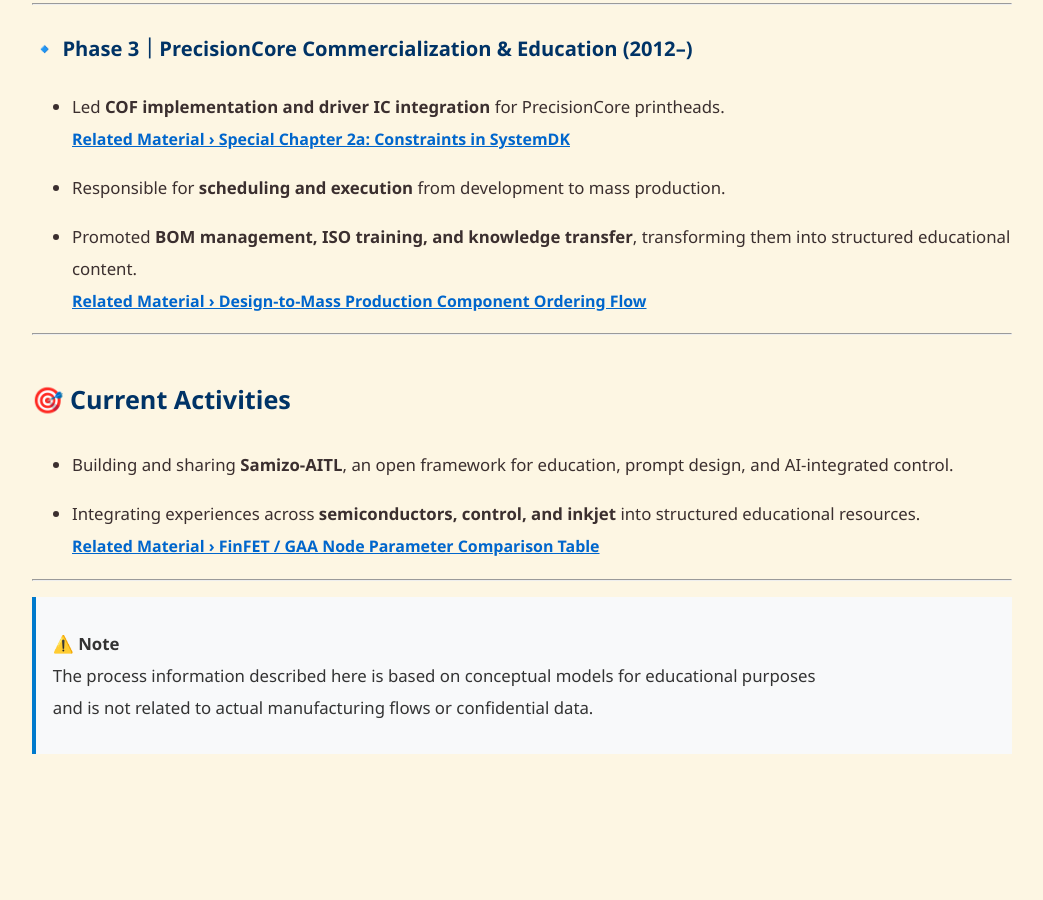
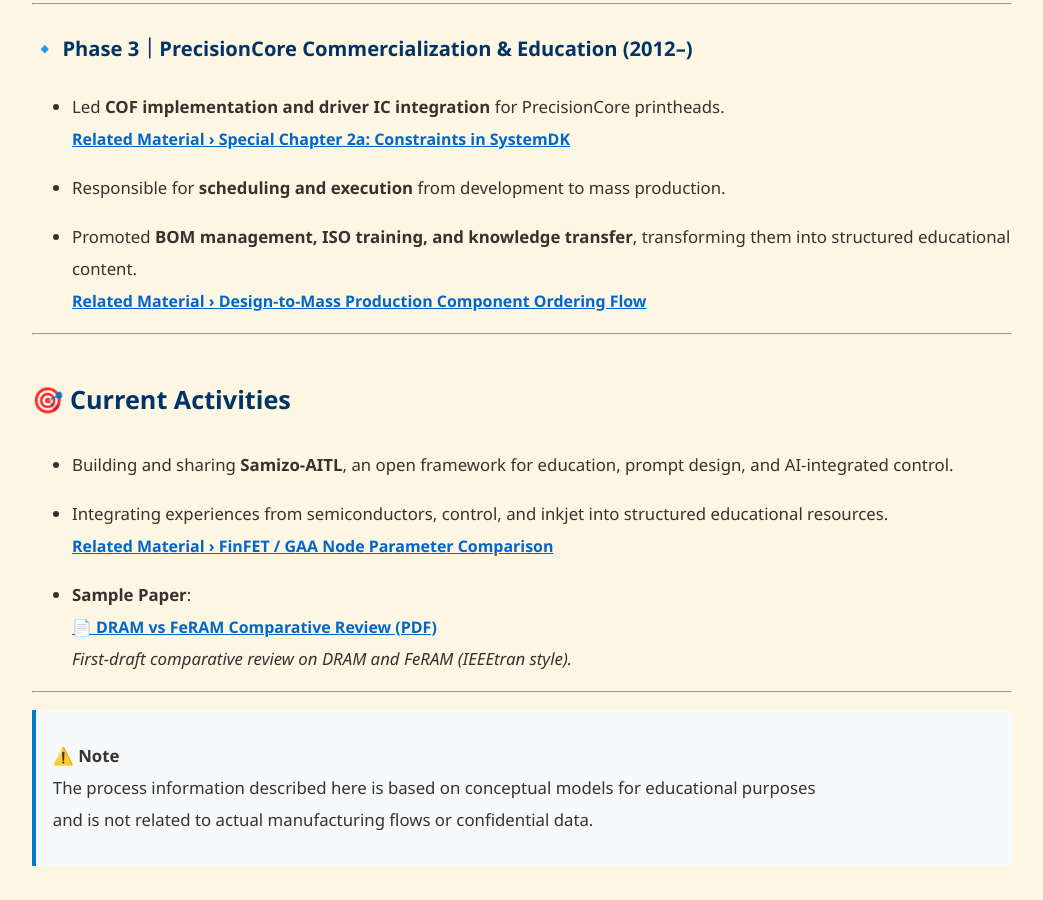
Before and after one commit to Samizo-AITL/Samizo-AITL.github.io, a Jekyll site: the page built from about/career-summary/en/index.md, in a window 1280 px wide and 900 px high, scrolled down 1482 px. Shown: the whole window, without its empty margins (118-1161 px from the left). Built offline with Jekyll 4.4.1, drawn with Linux system fonts in a browser that asks for light colours; before the commit the page ends 2269 px from its top, so only the background shows below that.

Commit message:
Update index.md

```diff
--- a/about/career-summary/en/index.md
+++ b/about/career-summary/en/index.md
@@ -68,8 +68,12 @@
 ## 🎯 Current Activities
 - Building and sharing **Samizo-AITL**, an open framework for education, prompt design, and AI-integrated control.
 
-- Integrating experiences across **semiconductors, control, and inkjet** into structured educational resources.
-  [Related Material › FinFET / GAA Node Parameter Comparison Table](https://samizo-aitl.github.io/Edusemi-v4x/f_chapter1_finfet_gaa/appendixf1_05_node_params)
+- Integrating experiences from semiconductors, control, and inkjet into structured educational resources.
+  [Related Material › FinFET / GAA Node Parameter Comparison](https://samizo-aitl.github.io/Edusemi-v4x/f_chapter1_finfet_gaa/appendixf1_05_node_params)
+
+- **Sample Paper**:
+  [📄 DRAM vs FeRAM Comparative Review (PDF)](../docs/review_dram_feram.pdf)
+  *First-draft comparative review on DRAM and FeRAM (IEEEtran style).*
 
 ---
 
```
